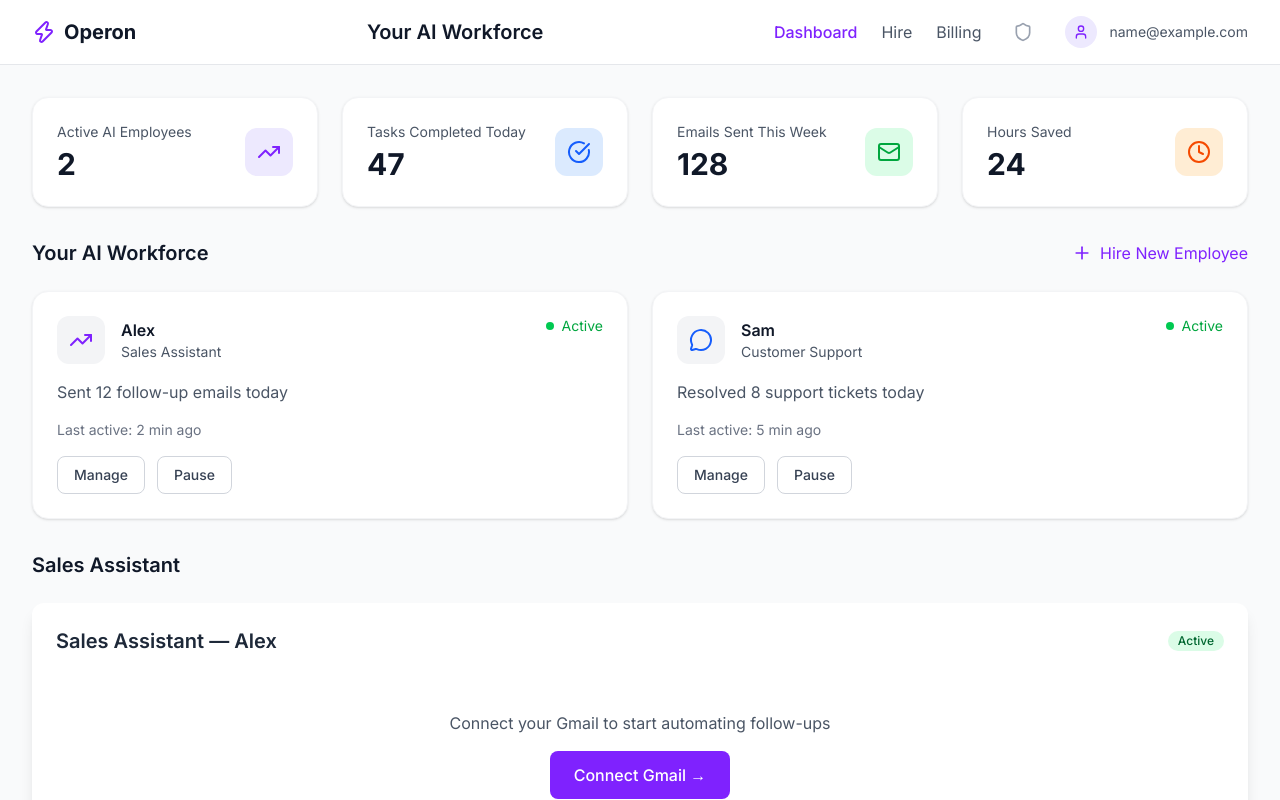
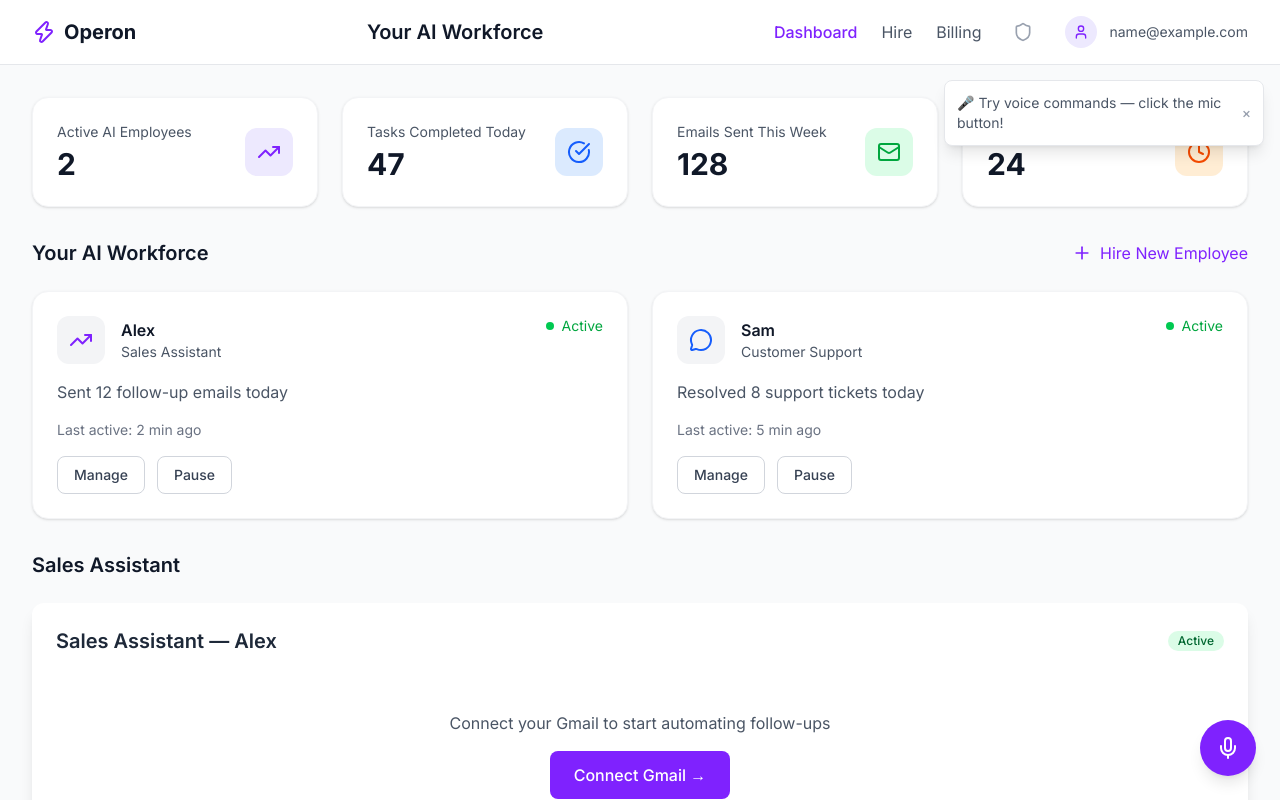
Before and after one commit to Antarestravelclub/Operon, a React (Vite) app: page /login in a window 1280 px wide. Both pictures are taken after typing "name@example.com", "Sample123" into the empty fields and a click on the button "Sign In". Shown: the top 800 px of the page. Built offline with nearby package versions, Linux system fonts and the light colour scheme.

Commit message:
Add voice commands to Operon dashboard

```diff
--- /dev/null
+++ b/src/components/VoiceCommand.tsx
@@ -0,0 +1,197 @@
+import { useState, useEffect, useRef } from 'react'
+import { Mic } from 'lucide-react'
+
+interface VoiceCommandProps {}
+
+const commands = [
+  { trigger: ["follow up", "send email", "contact"], action: "SEND_FOLLOWUP" },
+  { trigger: ["how many", "stats", "activity", "report"], action: "SHOW_STATS" },
+  { trigger: ["pause", "stop"], action: "PAUSE_AGENT" },
+  { trigger: ["resume", "start", "activate"], action: "RESUME_AGENT" },
+  { trigger: ["hire", "new employee", "add"], action: "HIRE_EMPLOYEE" },
+  { trigger: ["help", "what can you do"], action: "SHOW_HELP" },
+]
+
+const responses = {
+  SEND_FOLLOWUP: "Opening the follow-up form for your Sales Assistant. Who would you like to follow up with?",
+  SHOW_STATS: "Today Alex sent 12 follow-up emails. Sam resolved 8 support tickets. Your AI workforce is working hard!",
+  PAUSE_AGENT: "Pausing your AI employee. They'll stop working until you resume them.",
+  RESUME_AGENT: "Your AI employee is back to work! They'll continue handling tasks immediately.",
+  HIRE_EMPLOYEE: "Opening the hire flow. Let's add a new AI employee to your workforce!",
+  SHOW_HELP: "You can say: 'Send a follow-up', 'Show my stats', 'Pause the agent', 'Hire a new employee', or 'What's happening today?'",
+  DEFAULT: "I didn't catch that. Try saying 'Send a follow-up', 'Show my stats', or 'Help' for a list of commands."
+}
+
+export default function VoiceCommand({}: VoiceCommandProps) {
+  const [isListening, setIsListening] = useState(false)
+  const [transcript, setTranscript] = useState('')
+  const [response, setResponse] = useState('')
+  const [showHint, setShowHint] = useState(true)
+  const [isProcessing, setIsProcessing] = useState(false)
+
+  const recognitionRef = useRef<any>(null)
+  const transcriptTimeoutRef = useRef<ReturnType<typeof setTimeout> | null>(null)
+
+  useEffect(() => {
+    // Check if browser supports Web Speech API
+    const SpeechRecognition = (window as any).SpeechRecognition || (window as any).webkitSpeechRecognition
+
+    if (SpeechRecognition) {
+      recognitionRef.current = new SpeechRecognition()
+      recognitionRef.current.continuous = false
+      recognitionRef.current.interimResults = true
+      recognitionRef.current.lang = 'en-US'
+
+      recognitionRef.current.onresult = (event: any) => {
+        const transcript = Array.from(event.results)
+          .map((result: any) => result[0].transcript)
+          .join('')
+
+        setTranscript(transcript)
+
+        // Clear existing timeout
+        if (transcriptTimeoutRef.current) {
+          clearTimeout(transcriptTimeoutRef.current)
+        }
+
+        // Set timeout to process final result
+        transcriptTimeoutRef.current = setTimeout(() => {
+          if (event.results[0].isFinal) {
+            processCommand(transcript)
+          }
+        }, 500)
+      }
+
+      recognitionRef.current.onerror = (event: any) => {
+        console.error('Speech recognition error:', event.error)
+        setIsListening(false)
+        setResponse("Sorry, I encountered an error with the microphone. Please try again.")
+        speak("Sorry, I encountered an error with the microphone. Please try again.")
+      }
+
+      recognitionRef.current.onend = () => {
+        setIsListening(false)
+      }
+    }
+
+    return () => {
+      if (transcriptTimeoutRef.current) {
+        clearTimeout(transcriptTimeoutRef.current)
+      }
+      if (recognitionRef.current) {
+        recognitionRef.current.stop()
+      }
+    }
+  }, [])
+
+  const speak = (text: string) => {
+    const utterance = new SpeechSynthesisUtterance(text)
+    utterance.rate = 0.9
+    utterance.pitch = 1
+    window.speechSynthesis.speak(utterance)
+  }
+
+  const processCommand = (transcript: string) => {
+    setIsProcessing(true)
+    const lowerTranscript = transcript.toLowerCase()
+
+    // Find matching command
+    let matchedAction = null
+    for (const command of commands) {
+      for (const trigger of command.trigger) {
+        if (lowerTranscript.includes(trigger)) {
+          matchedAction = command.action
+          break
+        }
+      }
+      if (matchedAction) break
+    }
+
+    const responseText = matchedAction ? responses[matchedAction as keyof typeof responses] : responses.DEFAULT
+    setResponse(responseText)
+
+    // Speak the response
+    setTimeout(() => {
+      speak(responseText)
+      setIsProcessing(false)
+    }, 300)
+
+    // Clear transcript after a delay
+    setTimeout(() => {
+      setTranscript('')
+    }, 3000)
+  }
+
+  const toggleListening = () => {
+    if (!recognitionRef.current) {
+      setResponse("Speech recognition is not supported in your browser. Please use Chrome or Edge.")
+      speak("Speech recognition is not supported in your browser. Please use Chrome or Edge.")
+      return
+    }
+
+    if (isListening) {
+      recognitionRef.current.stop()
+      setIsListening(false)
+    } else {
+      setTranscript('')
+      setResponse('')
+      setIsListening(true)
+      recognitionRef.current.start()
+    }
+  }
+
+  return (
+    <>
+      {/* Voice Hint Banner */}
+      {showHint && (
+        <div className="fixed top-20 right-4 bg-white border border-gray-200 rounded-lg shadow-lg p-3 max-w-xs z-50 animate-slide-in">
+          <div className="flex items-center justify-between space-x-2">
+            <div className="flex items-center space-x-2">
+              <span className="text-sm text-gray-600">🎤 Try voice commands — click the mic button!</span>
+            </div>
+            <button
+              onClick={() => setShowHint(false)}
+              className="text-gray-400 hover:text-gray-600 text-sm font-medium"
+            >
+              ×
+            </button>
+          </div>
+        </div>
+      )}
+
+      {/* Floating Voice Button */}
+      <div className="fixed bottom-6 right-6 z-50">
+        {/* Transcript Bubble */}
+        {isListening && transcript && (
+          <div className="absolute bottom-full mb-3 right-0 bg-white border border-gray-200 rounded-lg shadow-lg p-3 min-w-[200px] max-w-[300px]">
+            <p className="text-sm text-gray-700 font-medium mb-1">Listening...</p>
+            <p className="text-xs text-gray-600 italic">{transcript}</p>
+          </div>
+        )}
+
+        {/* Response Card */}
+        {response && (
+          <div className="absolute bottom-full mb-3 right-0 bg-violet-600 text-white rounded-lg shadow-lg p-4 min-w-[250px] max-w-[320px] animate-slide-up">
+            <p className="text-sm">{response}</p>
+          </div>
+        )}
+
+        {/* Mic Button */}
+        <button
+          onClick={toggleListening}
+          className={`
+            w-14 h-14 rounded-full flex items-center justify-center shadow-lg transition-all duration-300
+            ${isListening
+              ? 'bg-red-500 animate-pulse-scale text-white'
+              : 'bg-violet-600 hover:bg-violet-700 text-white'
+            }
+            ${isProcessing ? 'opacity-75 cursor-wait' : ''}
+          `}
+          disabled={isProcessing}
+        >
+          <Mic className="h-6 w-6" />
+        </button>
+      </div>
+    </>
+  )
+}
--- a/src/index.css
+++ b/src/index.css
@@ -1,3 +1,42 @@
 @import "tailwindcss";
 
 * { font-family: 'Inter', sans-serif; }
+
+@keyframes pulse-scale {
+  0%, 100% { transform: scale(1); }
+  50% { transform: scale(1.1); }
+}
+
+@keyframes slide-up {
+  from {
+    opacity: 0;
+    transform: translateY(10px);
+  }
+  to {
+    opacity: 1;
+    transform: translateY(0);
+  }
+}
+
+@keyframes slide-in {
+  from {
+    opacity: 0;
+    transform: translateX(20px);
+  }
+  to {
+    opacity: 1;
+    transform: translateX(0);
+  }
+}
+
+.animate-pulse-scale {
+  animation: pulse-scale 1.5s ease-in-out infinite;
+}
+
+.animate-slide-up {
+  animation: slide-up 0.3s ease-out forwards;
+}
+
+.animate-slide-in {
+  animation: slide-in 0.3s ease-out forwards;
+}
--- a/src/pages/Dashboard.tsx
+++ b/src/pages/Dashboard.tsx
@@ -1,6 +1,7 @@
 import { Link } from 'react-router-dom'
 import { Zap, TrendingUp, MessageCircle, Clock, Plus, Mail, CheckCircle, User, Shield } from 'lucide-react'
 import SalesAssistant from '../components/SalesAssistant'
+import VoiceCommand from '../components/VoiceCommand'
 
 export default function Dashboard() {
   // Get user email from localStorage
@@ -170,6 +171,9 @@ export default function Dashboard() {
           </div>
         </div>
       </main>
+
+      {/* Voice Command Component */}
+      <VoiceCommand />
     </div>
   )
 }
```
